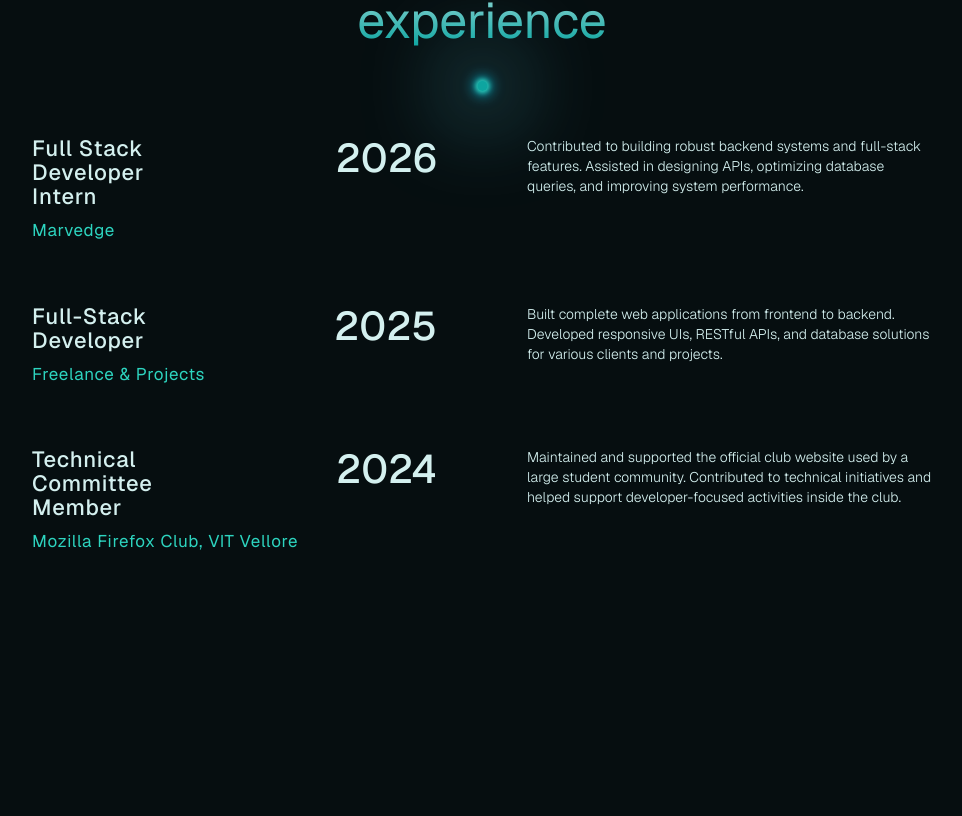
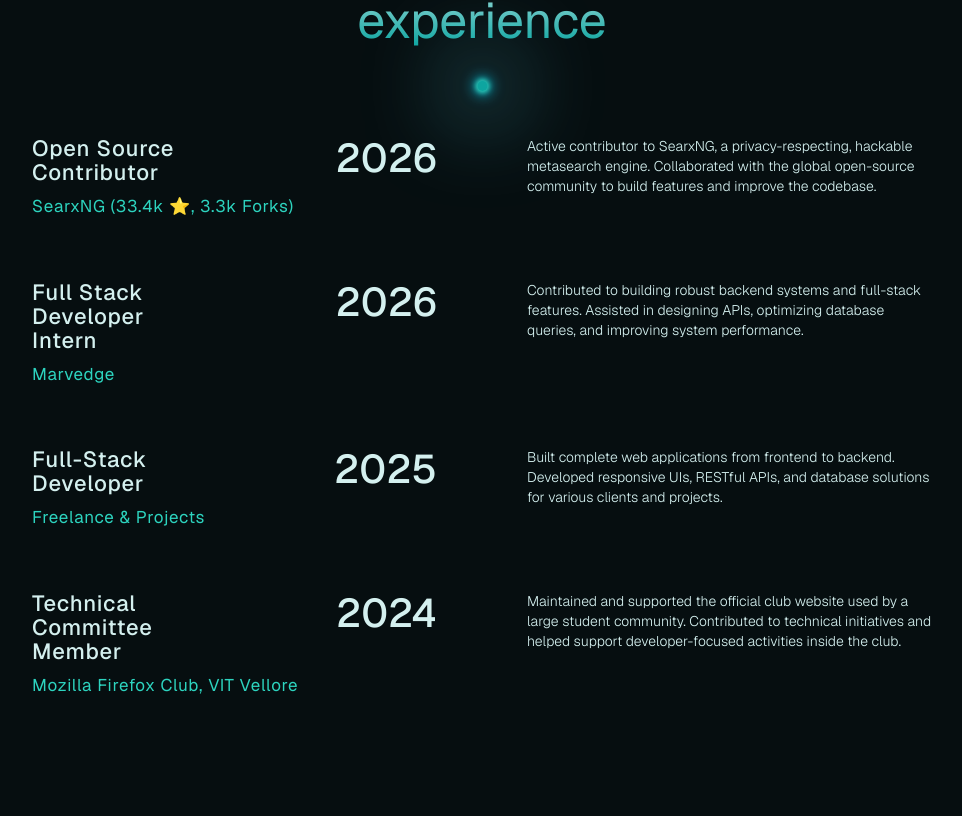
Before and after one commit to jayant733/portfolio-website-2, a React (Vite) app: page / in a window 1280 px wide. Shown: the part 2624-3440 px from the top of the page, without its empty margins (158-1120 px from the left). Built offline with nearby package versions, Linux system fonts and the light colour scheme; no server answers.

Commit message:
added experience and career

```diff
--- a/src/config.ts
+++ b/src/config.ts
@@ -15,6 +15,18 @@ export const config = {
         description: "I am a Computer Science undergraduate at VIT Vellore and a backend-focused developer. I enjoy building reliable services and full-stack applications using Java, Spring Boot, SQL, and TypeScript with Node.js and React/Next.js. I care a lot about writing clean, maintainable code, designing reusable components, and improving performance and reliability across the stack."
     },
     experiences: [
+        {
+            position: "Open Source Contributor",
+            company: "SearxNG (33.4k ⭐, 3.3k forks)",
+            period: "2026",
+            location: "Remote",
+            description: "Active contributor to SearxNG, a privacy-respecting, hackable metasearch engine. Collaborated with the global open-source community to build features and improve the codebase.",
+            responsibilities: [
+                "Contributing to a major open-source repository with over 33.4k stars and 3.3k forks",
+                "Fixing bugs and implementing new features for the metasearch engine"
+            ],
+            technologies: ["Python", "Open Source", "Git", "Search Engine"]
+        },
         {
             position: "Full Stack Developer Intern",
             company: "Marvedge",
```
